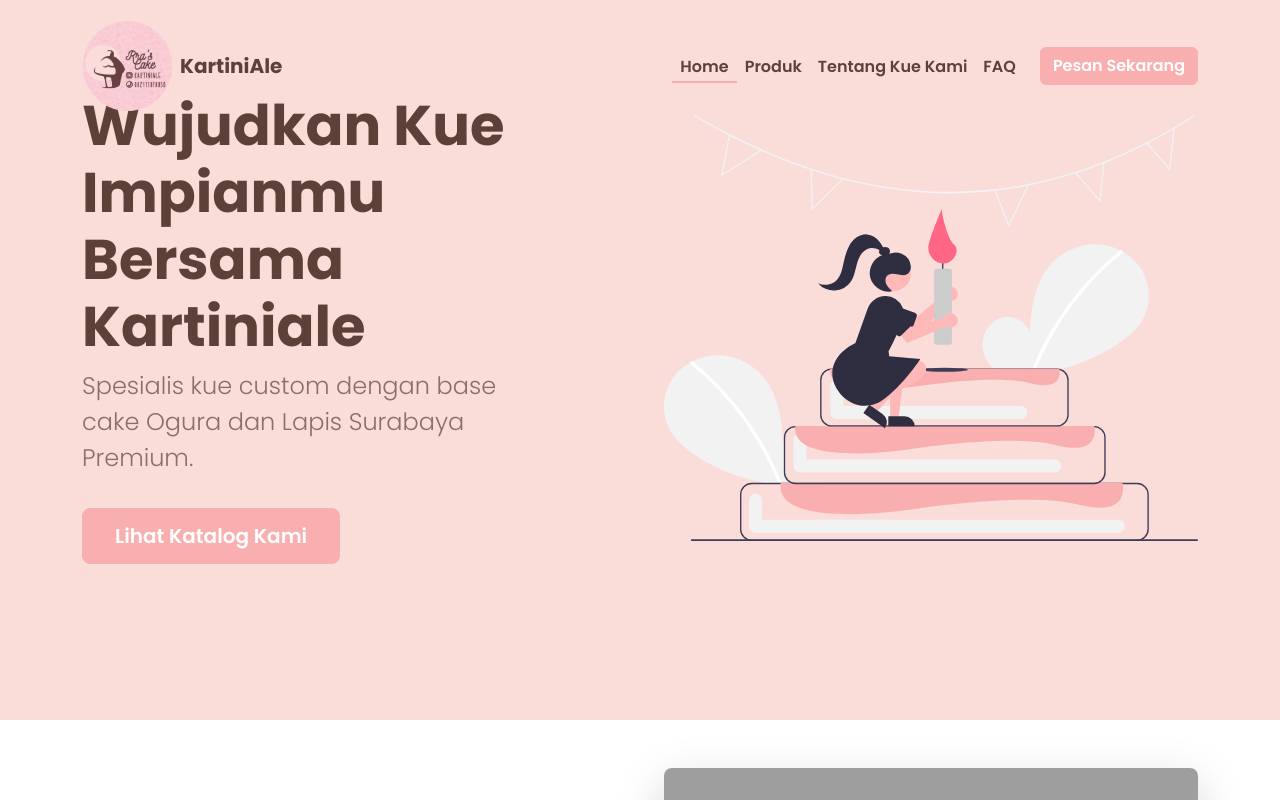
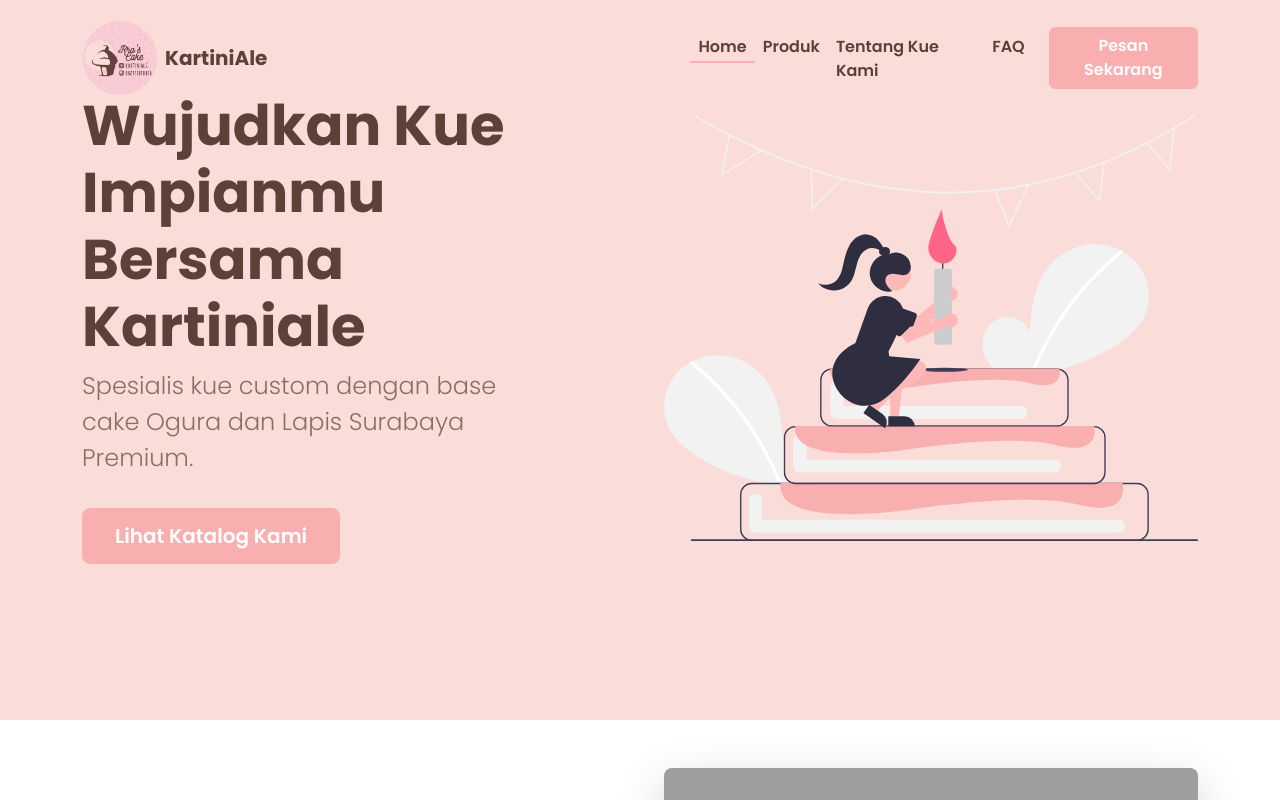
Before and after one commit to gromx-log/Kelompok-9-UAS-Front-End-Programming, a Next.js app in the folder client/: page / in a window 1280 px wide. Shown: the top 800 px of the page. Built offline with nearby package versions, Linux system fonts and the light colour scheme; grey boxes are pictures that could not be loaded.

Commit message:
literally logo navbar

```diff
--- a/client/src/components/navbar.tsx
+++ b/client/src/components/navbar.tsx
@@ -43,9 +43,9 @@
           <Image
             src="/KartiniAle.png"
             alt="Kartini Ale Logo"
-            width={90}
-            height={90}
-            className="me-2"
+            width={75}
+            height={75}
+            className="logo-navbar me-2"
           />
           KartiniAle
         </Link>
--- a/client/src/styles/globals.css
+++ b/client/src/styles/globals.css
@@ -530,3 +530,9 @@
 .cms-upload-box:hover {
   background-color: #f5f5f5;
 }
+
+.logo-navbar {
+  width: 10%;
+  min-width: 75px;
+  height: auto;
+}
```
